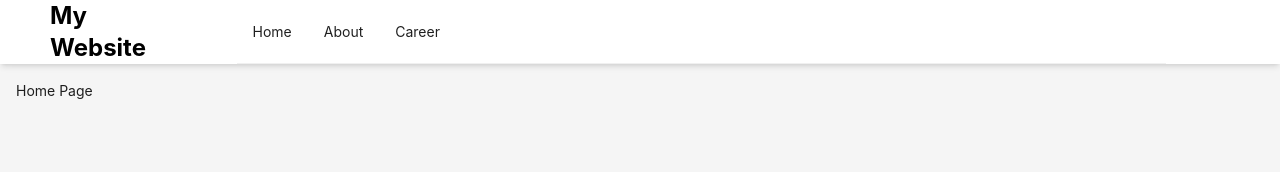
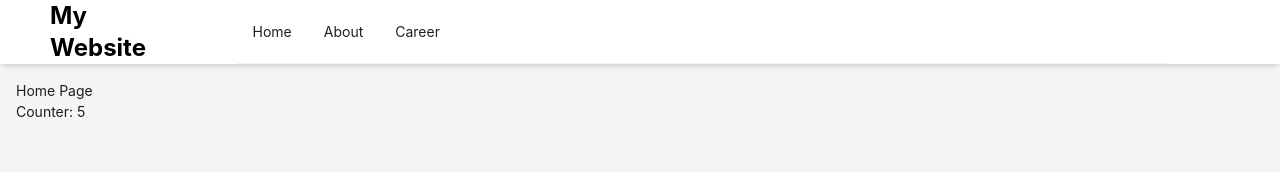
Before and after one commit to mvedataydin/alita-fe-demo, a React (Vite) app: page / in a window 1280 px wide. Shown: the top 172 px of the page. Built offline with nearby package versions, Linux system fonts and the light colour scheme.

Commit message:
Update src/pages/Home.tsx

```diff
--- a/src/pages/Home.tsx
+++ b/src/pages/Home.tsx
@@ -1,7 +1,24 @@
-import React from 'react';
+import React, { useState, useEffect } from 'react';
+
+const useCounter = () => {
+  const [count, setCount] = useState(0);
+  useEffect(() => {
+    const interval = setInterval(() => {
+      setCount((currentCount) => currentCount + 1);
+    }, 1000);
+    return () => clearInterval(interval);
+  }, []);
+  return count;
+};
 
 const Home: React.FC = () => {
-  return <div>Home Page</div>;
+  const count = useCounter();
+  return (
+    <div>
+      <h1>Home Page</h1>
+      <p>Counter: {count}</p>
+    </div>
+  );
 };
 
 export default Home;
```
